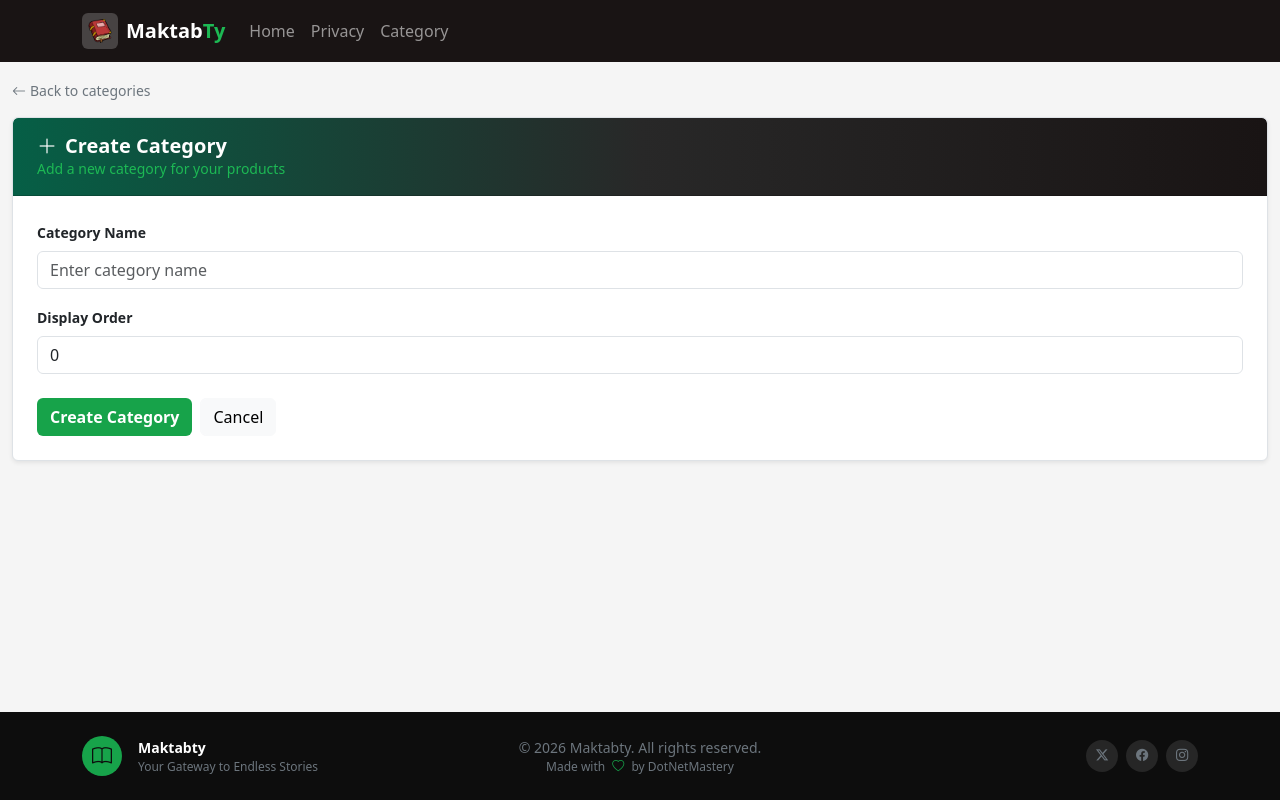
After one commit to kareem-Ahmed25/Maktabty-BookStore, an ASP.NET Core app: template MaktabtyWeb/Views/Category/Create.cshtml in a window 1280 px wide. The commit adds this page. Run offline with ASP.NET Core 8, Linux system fonts and the light colour scheme; the template is opened without the code that fills it, so the values that code supplies are empty; style sheets or scripts are compiled from the project's sources.

Commit message:
Add create category UI and action

```diff
--- /dev/null
+++ b/MaktabtyWeb/Views/Category/Create.cshtml
@@ -0,0 +1,32 @@
+@using MaktabtyWeb.Models
+@model Category
+
+<div class="container-fluid py-3">
+    <a href="#" class="text-decoration-none text-secondary small fw-medium d-inline-flex align-items-center gap-1 mb-3">
+        <i class="bi bi-arrow-left"></i> Back to categories
+    </a>
+    <div class="card border shadow-sm overflow-hidden">
+        <div class="card-header text-white py-3 px-4" style="background: linear-gradient(to right, #065f46, #282828, #191414);">
+            <h5 class="mb-0 fw-bold"><i class="bi bi-plus-lg me-2"></i>Create Category</h5>
+            <p class="mb-0 small" style="color: #1DB954;">Add a new category for your products</p>
+        </div>
+        <div class="card-body p-4">
+            <form method="post">
+                <div class="mb-3">
+                    <label class="form-label fw-semibold small">Category Name</label>
+                    <input type="text" name="Name" asp-for="Name" class="form-control" placeholder="Enter category name" />
+                    <span class="text-danger small"></span>
+                </div>
+                <div class="mb-3">
+                    <label class="form-label fw-semibold small">Display Order</label>
+                    <input type="number" name="DisplayOrder" asp-for="DisplayOrder" class="form-control" placeholder="Enter display order" />
+                    <span class="text-danger small"></span>
+                </div>
+                <div class="d-flex gap-2 mt-4">
+                    <button type="submit" class="btn btn-accent fw-semibold">Create Category</button>
+                    <a href="#" class="btn btn-light fw-medium">Cancel</a>
+                </div>
+            </form>
+        </div>
+    </div>
+</div>
--- a/MaktabtyWeb/Views/Shared/_Layout.cshtml
+++ b/MaktabtyWeb/Views/Shared/_Layout.cshtml
@@ -19,7 +19,7 @@
                     <div class="d-flex align-items-center justify-content-center rounded" style="width: 36px; height: 36px; background: rgba(255,255,255,0.2);">
                         <img src="/images/book.png" style="width: 24px; height: 24px;" />
                     </div>
-                    <span class="fw-bold fs-5 d-none d-sm-inline">Bulky<span style="color: #1DB954;">Book</span></span>
+                    <span class="fw-bold fs-5 d-none d-sm-inline">Maktab<span style="color: #1DB954;">Ty</span></span>
                 </a>
 
                 <button class="navbar-toggler" type="button" data-bs-toggle="collapse" data-bs-target=".navbar-collapse" aria-controls="navbarSupportedContent"
@@ -56,12 +56,12 @@
                         <i class="bi bi-book fs-5" style="color: #0D0D0D;"></i>
                     </div>
                     <div>
-                        <p class="mb-0 fw-semibold text-white small">BulkyBook</p>
+                        <p class="mb-0 fw-semibold text-white small">Maktabty</p>
                         <p class="mb-0 text-secondary" style="font-size: 0.75rem;">Your Gateway to Endless Stories</p>
                     </div>
                 </div>
                 <div class="col-sm-4 text-center">
-                    <p class="mb-0 text-secondary small">&copy; @DateTime.Now.Year BulkyBook. All rights reserved.</p>
+                    <p class="mb-0 text-secondary small">&copy; @DateTime.Now.Year Maktabty. All rights reserved.</p>
                     <p class="mb-0 text-secondary" style="font-size: 0.75rem;">Made with <i class="bi bi-heart mx-1" style="color: #17A34A;"></i> by DotNetMastery</p>
                 </div>
                 <div class="col-sm-4 d-flex justify-content-sm-end justify-content-center gap-2">
```
Also changed, not shown: MaktabtyWeb/Controllers/CategoryController.cs (+15 -0 lines).
